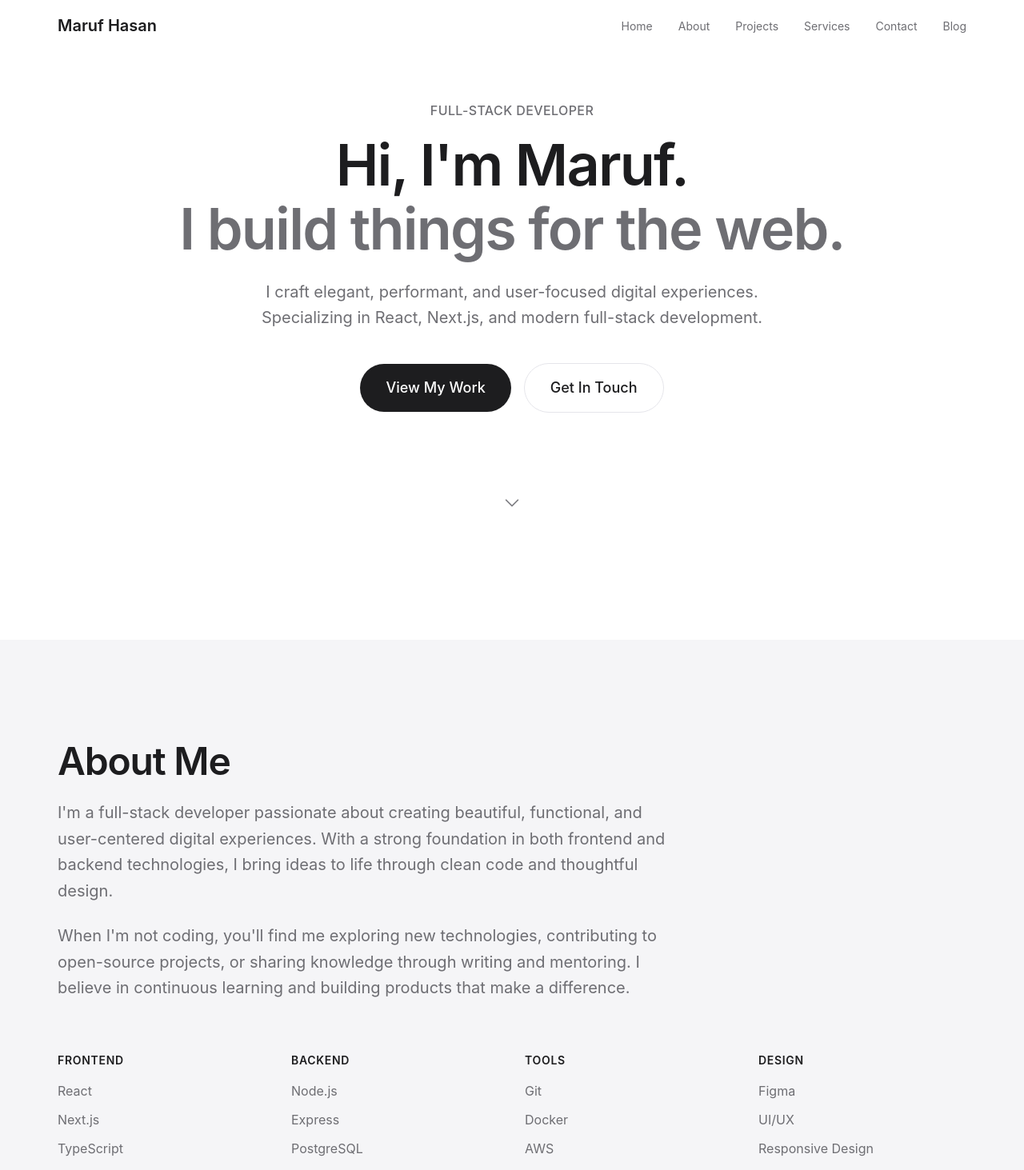
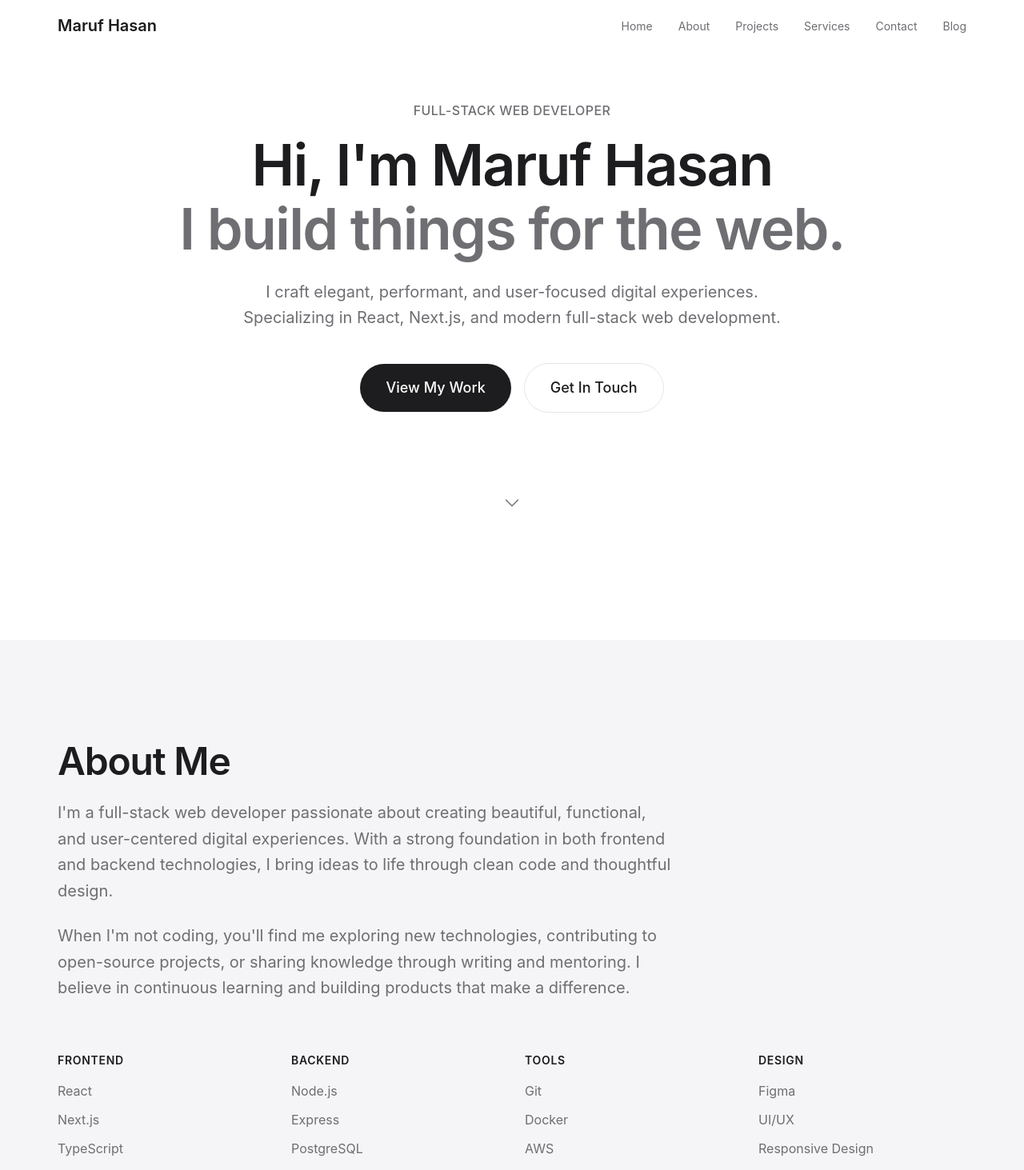
Before and after one commit to MarufHasan-dev/marufhasan.dev, a Next.js app: page / in a window 1280 px wide. Shown: the top 1463 px of the page at 80% size. Built offline with nearby package versions, Linux system fonts and the light colour scheme.

Commit message:
Update terminology to "Full-Stack Web Developer" across multiple components for consistency and improved clarity

```diff
--- a/app/blog/page.tsx
+++ b/app/blog/page.tsx
@@ -3,11 +3,11 @@ import Link from "next/link";
 import { blogPosts } from "@/lib/data";
 
 export const metadata: Metadata = {
-  title: "Blog | Maruf Hasan - Full-Stack Developer",
+  title: "Blog | Maruf Hasan - Full-Stack Web Developer",
   description:
     "Thoughts on web development, programming, design, and building products. Articles about React, Next.js, TypeScript, and more.",
   openGraph: {
-    title: "Blog | Maruf Hasan - Full-Stack Developer",
+    title: "Blog | Maruf Hasan - Full-Stack Web Developer",
     description:
       "Thoughts on web development, programming, design, and building products.",
     type: "website",
--- a/app/layout.tsx
+++ b/app/layout.tsx
@@ -6,7 +6,7 @@ export const metadata: Metadata = {
   metadataBase: new URL("https://marufhasan.dev"),
 
   title: {
-    default: "Maruf Hasan – Full-Stack Developer",
+    default: "Maruf Hasan – Full-Stack Web Developer",
     template: "%s | Maruf Hasan",
   },
 
@@ -16,7 +16,7 @@ export const metadata: Metadata = {
   keywords: [
     "Maruf Hasan",
     "Maruf Hasan developer",
-    "Full-stack developer",
+    "Full-stack web developer",
     "Web developer portfolio",
     "React developer",
     "Next.js developer",
@@ -34,7 +34,7 @@ export const metadata: Metadata = {
   },
 
   openGraph: {
-    title: "Maruf Hasan – Full-Stack Developer",
+    title: "Maruf Hasan – Full-Stack Web Developer",
     description:
       "Portfolio website of Maruf Hasan, a full-stack web developer building modern, high-performance web applications.",
     url: "https://marufhasan.dev",
@@ -46,16 +46,16 @@ export const metadata: Metadata = {
         url: "https://marufhasan.dev/og.png",
         width: 1200,
         height: 630,
-        alt: "Maruf Hasan – Full-Stack Developer",
+        alt: "Maruf Hasan – Full-Stack Web Developer",
       },
     ],
   },
 
   twitter: {
     card: "summary_large_image",
-    title: "Maruf Hasan – Full-Stack Developer",
+    title: "Maruf Hasan – Full-Stack Web Developer",
     description:
-      "Portfolio website of Maruf Hasan, a full-stack web developer building modern, high-performance web applications.",
+      "Portfolio website of Maruf Hasan, a full-stack web developer building modern, high-performance web applications",
     creator: "@marufhasan_dev",
     images: ["https://marufhasan.dev/og.png"],
   },
@@ -90,7 +90,7 @@ export default function RootLayout({
               "@type": "Person",
               name: "Maruf Hasan",
               url: "https://marufhasan.dev",
-              jobTitle: "Full-Stack Developer",
+              jobTitle: "Full-Stack Web Developer",
               knowsAbout: [
                 "React",
                 "Next.js",
--- a/components/About.tsx
+++ b/components/About.tsx
@@ -24,10 +24,10 @@ export default function About() {
             About Me
           </h2>
           <p className="text-lg md:text-xl text-secondary leading-relaxed mb-6">
-            I&apos;m a full-stack developer passionate about creating beautiful,
-            functional, and user-centered digital experiences. With a strong
-            foundation in both frontend and backend technologies, I bring ideas
-            to life through clean code and thoughtful design.
+            I&apos;m a full-stack web developer passionate about creating
+            beautiful, functional, and user-centered digital experiences. With a
+            strong foundation in both frontend and backend technologies, I bring
+            ideas to life through clean code and thoughtful design.
           </p>
           <p className="text-lg md:text-xl text-secondary leading-relaxed">
             When I&apos;m not coding, you&apos;ll find me exploring new
--- a/components/Hero.tsx
+++ b/components/Hero.tsx
@@ -9,12 +9,12 @@ export default function Hero() {
       <div className="mx-auto max-w-300 px-6 lg:px-8 text-center">
         {/* Eyebrow text */}
         <p className="text-secondary text-sm md:text-base font-medium tracking-wide uppercase mb-4 animate-fade-in">
-          Full-Stack Developer
+          Full-Stack Web Developer
         </p>
 
         {/* Main heading - Single H1 for SEO */}
         <h1 className="text-4xl sm:text-5xl md:text-6xl lg:text-7xl font-semibold text-primary tracking-tight leading-[1.1] mb-6 animate-fade-in-up">
-          Hi, I&apos;m Maruf.
+          Hi, I&apos;m Maruf Hasan
           <br />
           <span className="text-secondary">I build things for the web.</span>
         </h1>
@@ -22,7 +22,7 @@ export default function Hero() {
         {/* Subtitle */}
         <p className="max-w-2xl mx-auto text-lg md:text-xl text-secondary leading-relaxed mb-10 animate-fade-in-up-delay">
           I craft elegant, performant, and user-focused digital experiences.
-          Specializing in React, Next.js, and modern full-stack development.
+          Specializing in React, Next.js, and modern full-stack web development.
         </p>
 
         {/* CTA Buttons */}
```
